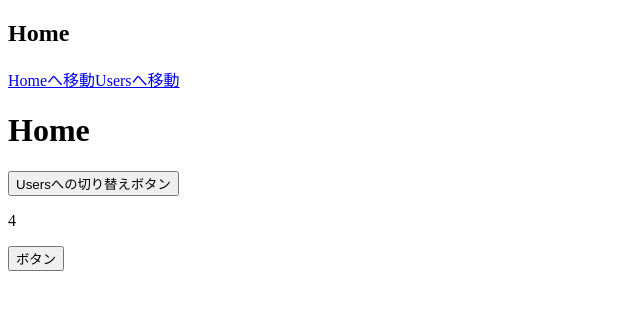
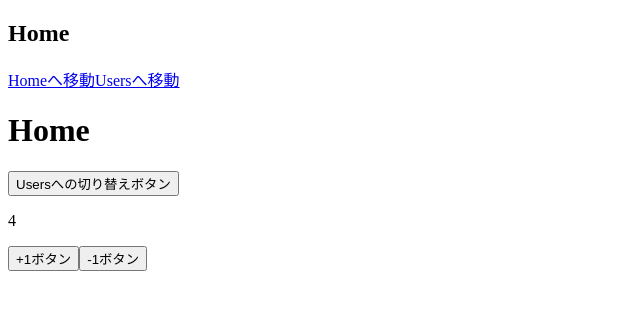
Before and after one commit to akitoshi-m/vue_app_practice, a Vue app: page / in a window 1280 px wide. Shown: the top 310 px of the page, without its empty margins (0-640 px from the left). Built offline with nearby package versions, Linux system fonts and the light colour scheme.

Commit message:
[Add] mapMutationsを使った書き方

```diff
--- a/src/store.js
+++ b/src/store.js
@@ -11,5 +11,13 @@ export default new Vuex.Store({
   },
   getters: {
     doubleCount: state => state.count * 2
+  },
+  mutations: {
+    increment(state, number) {
+      state.count += number;
+    },
+    decrement(state, number) {
+      state.count -= number;
+    },
   }
 });
--- a/src/views/Home.vue
+++ b/src/views/Home.vue
@@ -5,19 +5,19 @@
     </h1>
     <button @click="clickUrl">Usersへの切り替えボタン</button>
     <p>{{ doubleCount }}</p>
-    <button @click="increseCount">ボタン</button>
+    <button @click="increment(20)">+1ボタン</button>
+    <button @click="decrement(2)">-1ボタン</button>
   </div>
 </template>
 
 <script>
+import { mapMutations } from "vuex";
 
 export default ({
   methods: {
+    ...mapMutations(["increment", "decrement"]),
     clickUrl() {
       this.$router.push("users/1/profile");
-    },
-    increseCount() {
-      this.$store.state.count += 1
     }
   },
   computed: {
```
